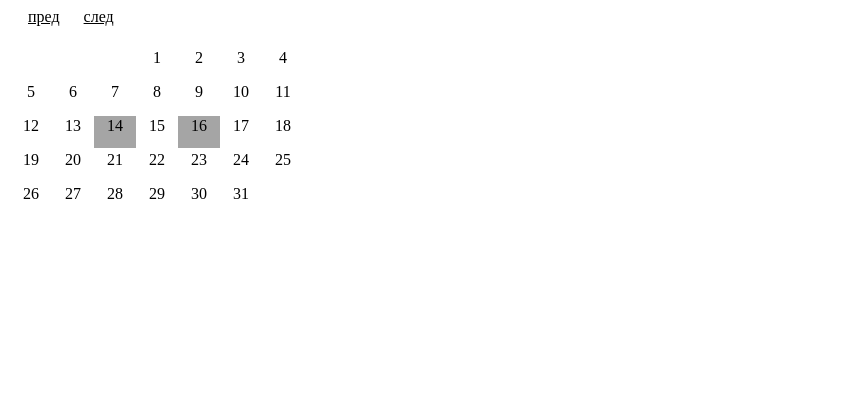
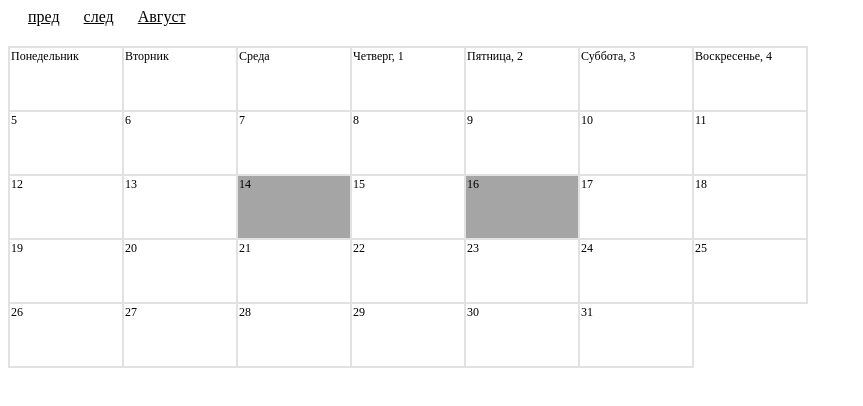
Before and after one commit to mckalech/hh-test-calendar, a plain HTML site: page index.html in a window 1280 px wide. Shown: the whole page, without its empty margins (0-863 px from the left). Drawn offline with Linux system fonts and the light colour scheme.

Commit message:
new table

```diff
--- a/index.html
+++ b/index.html
@@ -10,6 +10,7 @@
 <body>
 	<span class="prev">пред</span>
 	<span class="next">след</span>
+	<span class="month"></span>
 	<div class="container"></div>
 
 </body>
--- a/scripts/game.js
+++ b/scripts/game.js
@@ -41,12 +41,15 @@ $.fn.calendar = function(){
 		self :null,
 		today : new Date(),
 		curDate : null,
+		days : ['Понедельник', 'Вторник', 'Среда', 'Четверг', 'Пятница', 'Суббота', 'Воскресенье'],
+		months : ['Январь', 'Февраль', 'Март', 'Апрель', 'Май', 'Июнь', 'Июль', 'Август', 'Сентябрь', 'Октябрь', 'Ноябрь', 'Декабрь'],
 		prevBtn : $('.prev'),
 		nextBtn : $('.next'),
+		monthElem : $('.month'),
 		$elem : $(this),
 		init : function(){
 			self = this;
-			curDate = self.today;
+			self.curDate = self.today;
 			self.fullContainer();
 			self.bindHandlers();
 		},
@@ -65,36 +68,42 @@ $.fn.calendar = function(){
 			});
 		},
 		prevMonth : function(){
-			curDate.setMonth(curDate.getMonth()-1);
+			self.curDate.setMonth(self.curDate.getMonth()-1);
 		},
 		nextMonth : function(){
-			curDate.setMonth(curDate.getMonth()+1);
+			self.curDate.setMonth(self.curDate.getMonth()+1);
 		},
 		fullContainer : function(){
 
-			var i = 0, j=0, d=1, infoText;
+			var i = 0, j=0, d=1, dayText;
+
+			//создание таблицы и ее заполнение
 			self.$elem.html('<table></table>');
-			for(i=0;i<curDate.weeksInMonth();i++){
+			for(i=0;i<self.curDate.weeksInMonth();i++){
 				self.$elem.find('table').append('<tr />')
 				j = 0;
-				while(j<curDate.firstDayInMonth() && i==0) {
+				while(j<self.curDate.firstDayInMonth() && i==0) {
+					self.$elem.find('tr').append('<td>'+self.days[j]+'</td');
 					j++;
-					self.$elem.find('tr').append('<td />');
 				}
 				for(;j<7;j++,d++){
 
-					if(d>curDate.daysInMonth()) break;
-
-					$('<td>'+d+'</td>').attr('data-date',d).appendTo(self.$elem.find('tr').last());
+					if(d>self.curDate.daysInMonth()) break;
+					dayText =  i==0 ? self.days[j] +', '+ d : d;
+					$('<td>'+dayText+'</td>').attr('data-date',d).addClass(d==self.today.getDate() ? 'today' : '').appendTo(self.$elem.find('tr').last());
 
 				}
 			}
 
-			if( info[curDate.getFullYear()]&& info[curDate.getFullYear()][curDate.getMonth()] ){
-				for(var num in info[curDate.getFullYear()][curDate.getMonth()]){
-					self.$elem.find('td[data-date="'+num+'"]').attr('data-info',info[curDate.getFullYear()][curDate.getMonth()][num].text).addClass('full');
+			//наполение информацией
+			if( info[self.curDate.getFullYear()]&& info[self.curDate.getFullYear()][self.curDate.getMonth()] ){
+				for(var num in info[self.curDate.getFullYear()][self.curDate.getMonth()]){
+					self.$elem.find('td[data-date="'+num+'"]').attr('data-info',info[self.curDate.getFullYear()][self.curDate.getMonth()][num].text).addClass('full');
 				}
 			}
+
+			//Смена названия месяца
+			self.monthElem.text(self.months[self.curDate.getMonth()]);
 
 		}
 	}
--- a/styles.css
+++ b/styles.css
@@ -1,11 +1,20 @@
 table{
 	margin-top:20px;
+	border-collapse:collapse;
 }
+
 td{
-	width:40px;
-	height:30px;
-	display:inline-block;
-	text-align:center;
+
+	height:60px;
+	width:110px;
+	font-size:12px;
+	vertical-align:top;
+	border:2px solid #e2e2e2;
+}
+td:hover{
+	background:#a5dd0f;
+	cursor:pointer;
+	border-color:black;
 }
 .full{
 	background:#a5a5a5;
```
